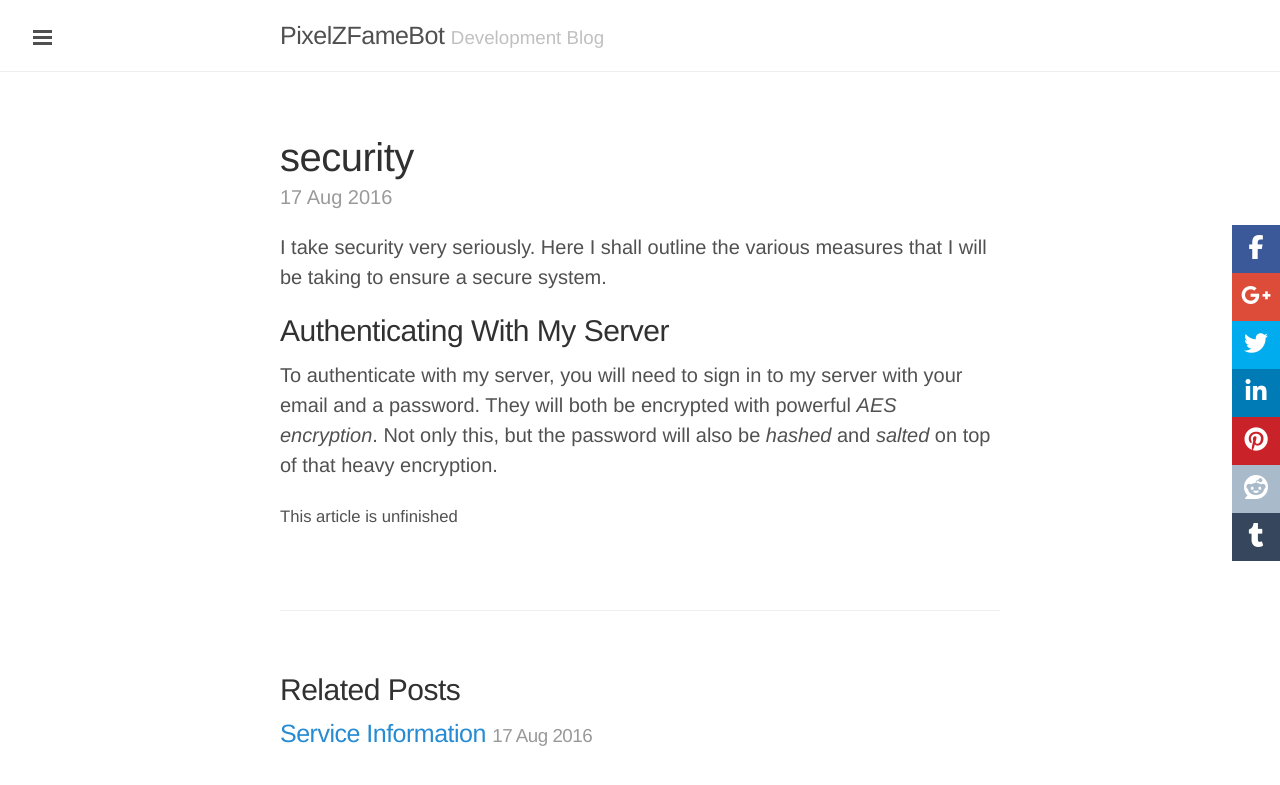
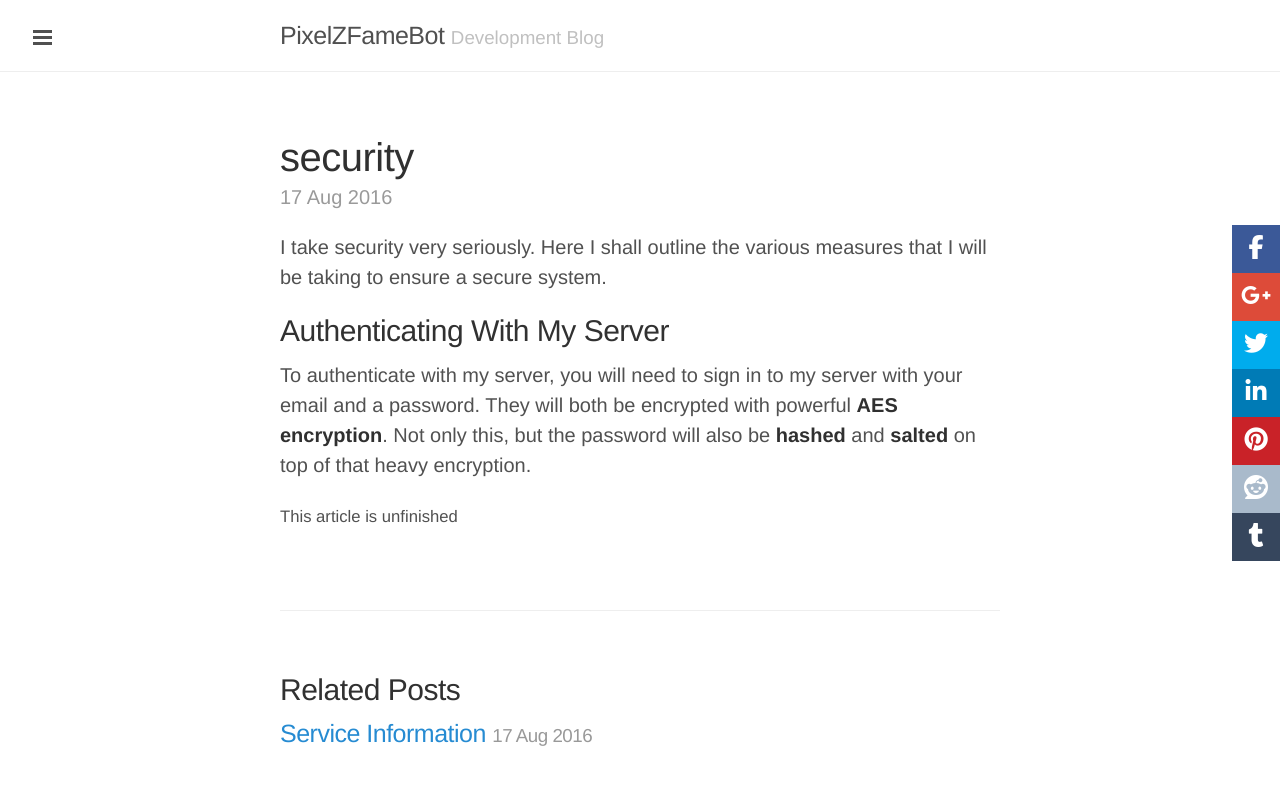
Before and after one commit to PixelZerg/PixelZFameBot, a Jekyll site: the page built from _posts/2016-08-17-security.markdown, in a window 1280 px wide. Shown: the top 785 px of the page. Built offline with Jekyll 4.4.1, drawn with Linux system fonts in a browser that asks for light colours; nearby versions of some CDN libraries; comment, search, counter and statistics services are not loaded.

Commit message:
Made things bold

```diff
--- a/_posts/2016-08-17-security.markdown
+++ b/_posts/2016-08-17-security.markdown
@@ -6,6 +6,6 @@ layout: post
 I take security very seriously. Here I shall outline the various measures that I will be taking to ensure a secure system.
 
 ## Authenticating With My Server
-To authenticate with my server, you will need to sign in to my server with your email and a password. They will both be encrypted with powerful *AES encryption*. Not only this, but the password will also be *hashed* and *salted* on top of that heavy encryption.
+To authenticate with my server, you will need to sign in to my server with your email and a password. They will both be encrypted with powerful **AES encryption**. Not only this, but the password will also be **hashed** and **salted** on top of that heavy encryption.
 
 <small>This article is unfinished</small>
```
